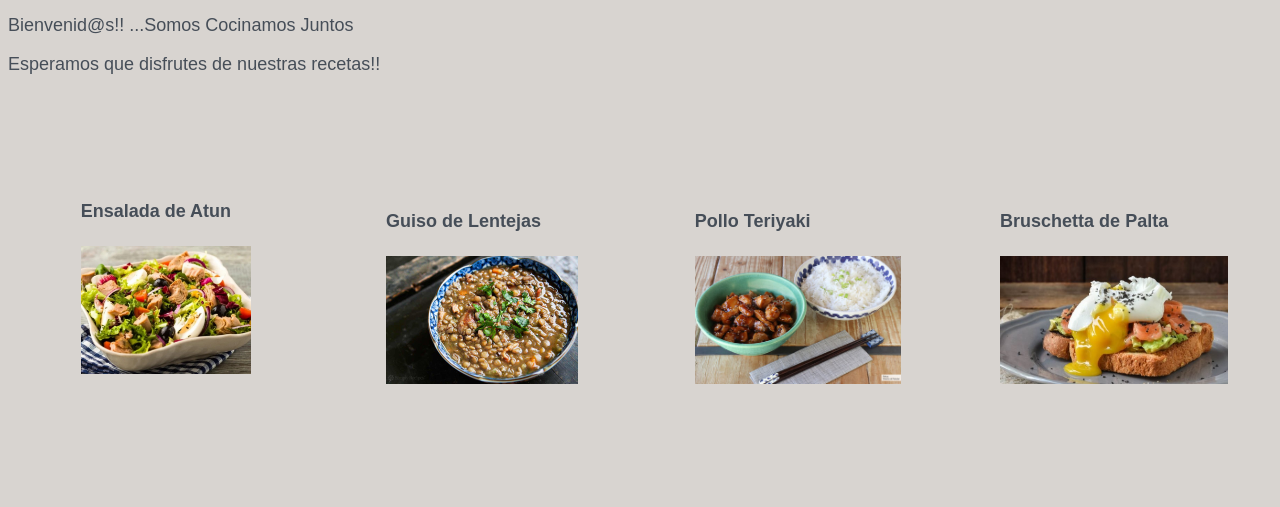
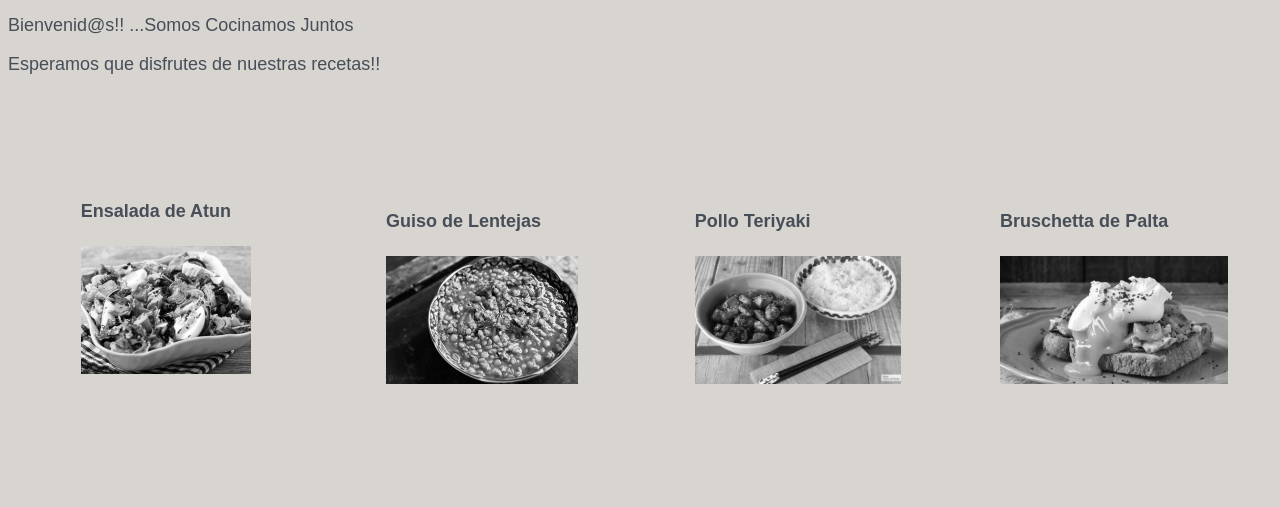
Before and after one commit to RodriArcieri/CocinamosJuntos, a plain HTML site: page index.html in a window 1280 px wide. Shown: the part 431-938 px from the top of the page. Drawn offline with Linux system fonts and the light colour scheme; a web font is replaced by a local one.

Commit message:
Update estilos.css

```diff
--- a/css/estilos.css
+++ b/css/estilos.css
@@ -42,22 +42,40 @@ body{
     margin: auto;
 }
 .primeraReceta img{
-    filter: greyscale;
+    filter: grayscale();
 }
 .primeraReceta img:hover{
-    fiter:none
+    filter:none
 }
  .segundaReceta{
     display: block;
     margin: auto;
 }
+.segundaReceta img{
+    filter: grayscale();
+}
+.segundaReceta img:hover{
+    filter:none
+}
 .terceraReceta{
     display: block;
     margin: auto;
 }
+.terceraReceta img{
+    filter: grayscale();
+}
+.terceraReceta img:hover{
+    filter:none
+}
 .cuartaReceta{
     display: block;
     margin: auto;
+}
+.cuartaReceta img{
+    filter: grayscale();
+}
+.cuartaReceta img:hover{
+    filter:none
 }
 .opciones{
     display: inline;
```
